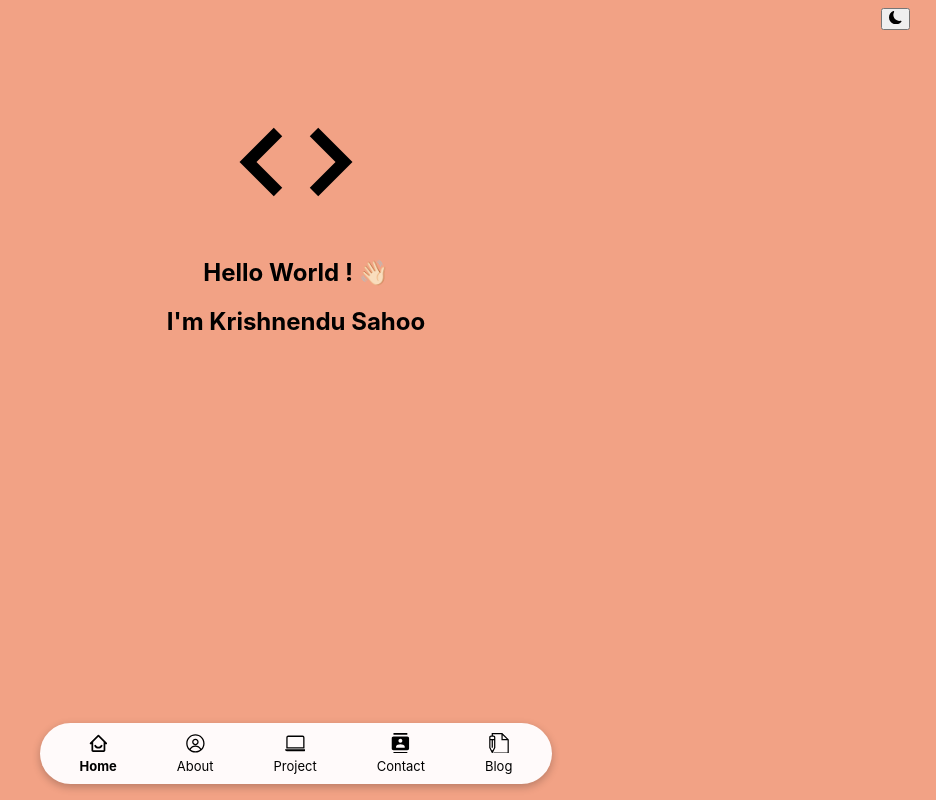
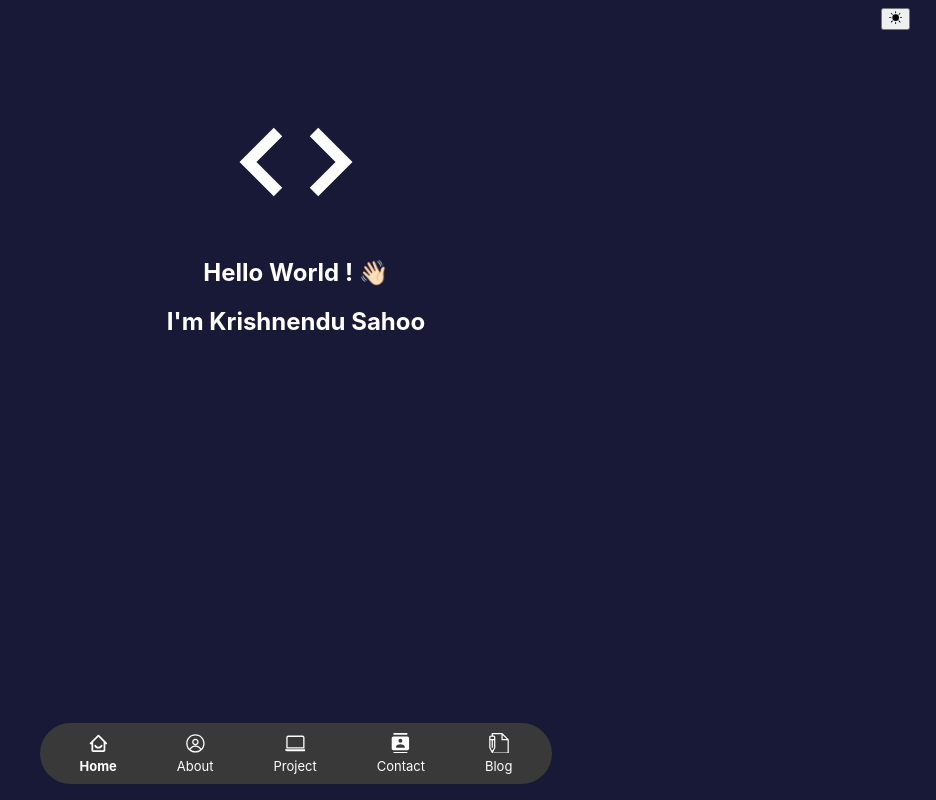
Before and after one commit to iKrishnendu/portfolio, a React (Create React App) app: page / in a window 1280 px wide. Shown: the top 800 px of the page, without its empty margins (344-1280 px from the left). Built offline with nearby package versions, Linux system fonts and the light colour scheme.

Commit message:
default darkMode active

```diff
--- a/src/components/Theme.js
+++ b/src/components/Theme.js
@@ -6,7 +6,7 @@ import { BsFillSunFill } from "react-icons/bs";
 
 function Theme() {
   // const ThemeType = "dark-theme" | "light-theme";
-  const [theme, setTheme] = useState(localStorage.getItem("theme") || "light");
+  const [theme, setTheme] = useState(localStorage.getItem("theme") || "dark");
   const dataTheme = document.body.getAttribute("data-theme");
 
   useEffect(() => {
```
